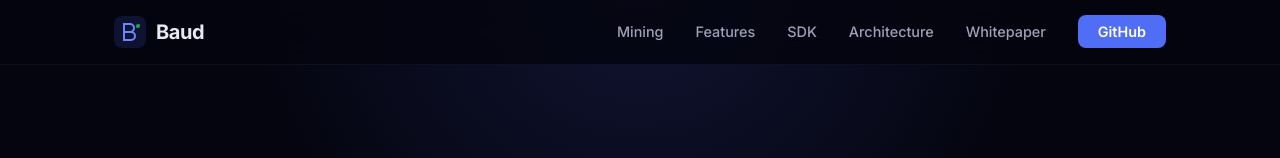
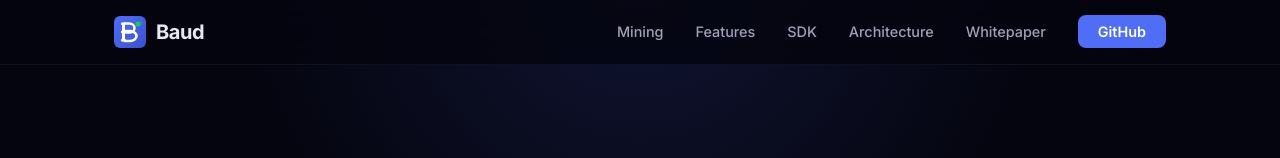
Before and after one commit to NullNaveen/Baud, a plain HTML site: page docs/index.html in a window 1280 px wide. Shown: the top 158 px of the page. Drawn offline with Linux system fonts and the light colour scheme.

Commit message:
brand identity and logo
- 6 SVG logo variants (primary, mark, white, full lockup, favicon, OG)
- Brand guidelines doc (colors, typography, voice, usage)
- Updated nav logo with gradient background design
- Added favicon and OG image meta tags
- Signal dot + arcs represent baud rate / M2M connectivity

```diff
--- a/docs/index.html
+++ b/docs/index.html
@@ -8,6 +8,8 @@
     <meta property="og:title" content="Baud — Feeless Cryptocurrency for AI Agent Economies">
     <meta property="og:description" content="Bitcoin-style mining with halving. Zero fees. Trustless escrow. Built for autonomous AI agents.">
     <meta property="og:type" content="website">
+    <meta property="og:image" content="https://nullnaveen.github.io/Baud/assets/og-image.svg">
+    <link rel="icon" type="image/svg+xml" href="assets/favicon.svg">
     <link rel="preconnect" href="https://fonts.googleapis.com">
     <link rel="preconnect" href="https://fonts.gstatic.com" crossorigin>
     <link href="https://fonts.googleapis.com/css2?family=Inter:wght@400;500;600;700;800&family=JetBrains+Mono:wght@400;500&display=swap" rel="stylesheet">
@@ -647,12 +649,21 @@
         <div class="nav-inner">
             <a href="#" class="nav-logo">
                 <svg viewBox="0 0 32 32" fill="none" xmlns="http://www.w3.org/2000/svg">
-                    <rect width="32" height="32" rx="8" fill="#4f6df5" fill-opacity="0.15"/>
-                    <path d="M10 8h6c2.2 0 4 1.8 4 4s-1.8 4-4 4h-6V8z" stroke="#6b85ff" stroke-width="2" fill="none"/>
-                    <path d="M10 16h7c2.2 0 4 1.8 4 4s-1.8 4-4 4h-7V16z" stroke="#6b85ff" stroke-width="2" fill="none"/>
-                    <line x1="10" y1="8" x2="10" y2="24" stroke="#6b85ff" stroke-width="2"/>
-                    <circle cx="24" cy="10" r="2" fill="#22c55e" opacity="0.8"/>
-                    <line x1="22" y1="12" x2="26" y2="8" stroke="#22c55e" stroke-width="1" opacity="0.4"/>
+                    <defs>
+                        <linearGradient id="nav-bg" x1="0" y1="0" x2="32" y2="32" gradientUnits="userSpaceOnUse">
+                            <stop offset="0%" stop-color="#4f6df5"/>
+                            <stop offset="100%" stop-color="#3b52cc"/>
+                        </linearGradient>
+                    </defs>
+                    <rect width="32" height="32" rx="6" fill="url(#nav-bg)"/>
+                    <rect x="8" y="6.5" width="3" height="19" rx="1.5" fill="white"/>
+                    <rect x="7" y="6.5" width="5" height="2.5" rx="0.8" fill="white"/>
+                    <rect x="7" y="14.75" width="5" height="2.5" rx="0.8" fill="white"/>
+                    <rect x="7" y="23" width="5" height="2.5" rx="0.8" fill="white"/>
+                    <path d="M11 7.5 H15 C18 7.5 20.5 9.5 20.5 12 C20.5 14.5 18 16.5 15 16.5 H11" fill="none" stroke="white" stroke-width="2.5" stroke-linecap="round" stroke-linejoin="round"/>
+                    <path d="M11 15 H16 C19.5 15 22.5 17.2 22.5 20 C22.5 22.8 19.5 25 16 25 H11" fill="none" stroke="white" stroke-width="2.5" stroke-linecap="round" stroke-linejoin="round"/>
+                    <circle cx="24" cy="8" r="2.5" fill="#22c55e"/>
+                    <path d="M25.5 6.5 C27.5 5.3 29 6.5 27.8 8.5" fill="none" stroke="#22c55e" stroke-width="1" stroke-linecap="round" opacity="0.6"/>
                 </svg>
                 <span>Baud</span>
             </a>
```
Also changed, not shown: docs/assets/favicon.svg (added), docs/assets/logo-full.svg (added), docs/assets/logo-mark.svg (added), docs/assets/logo-white.svg (added), docs/assets/logo.svg (added), docs/assets/og-image.svg (added).
